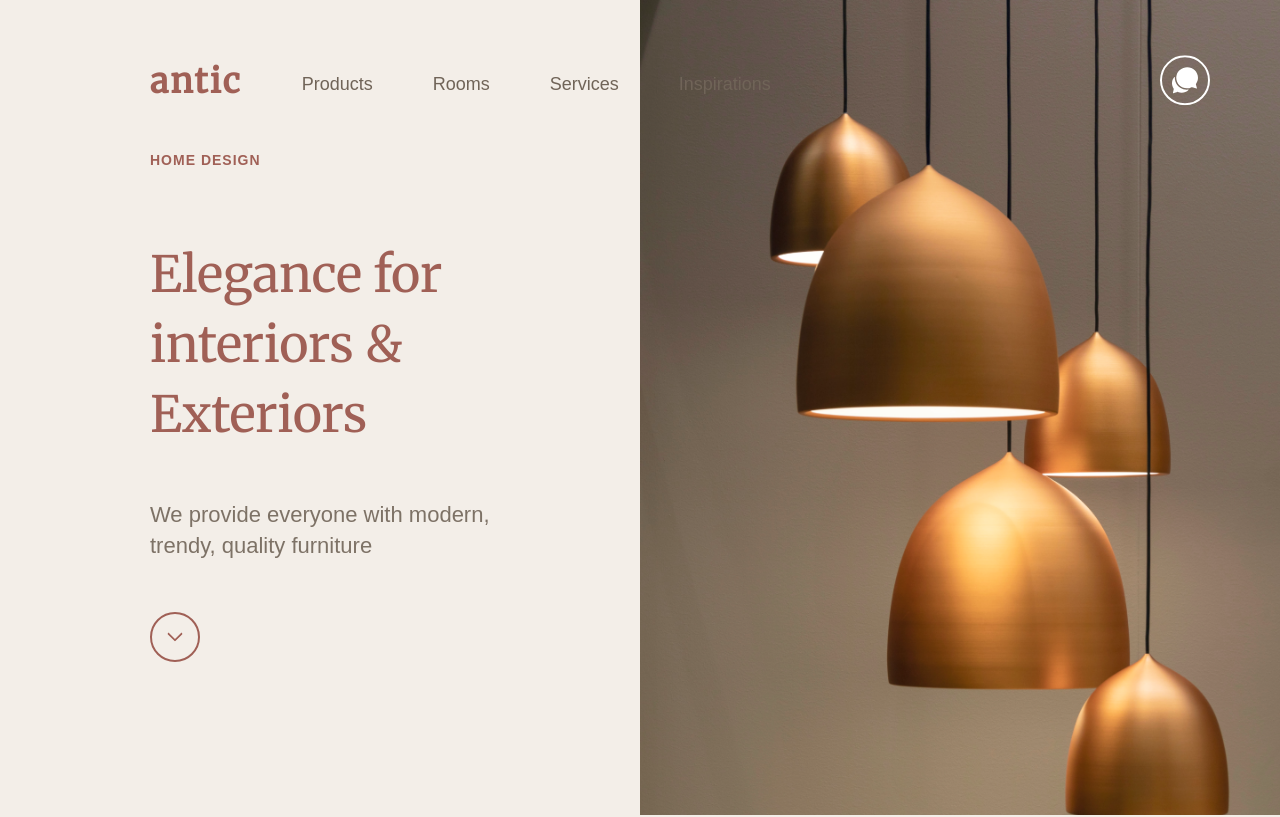
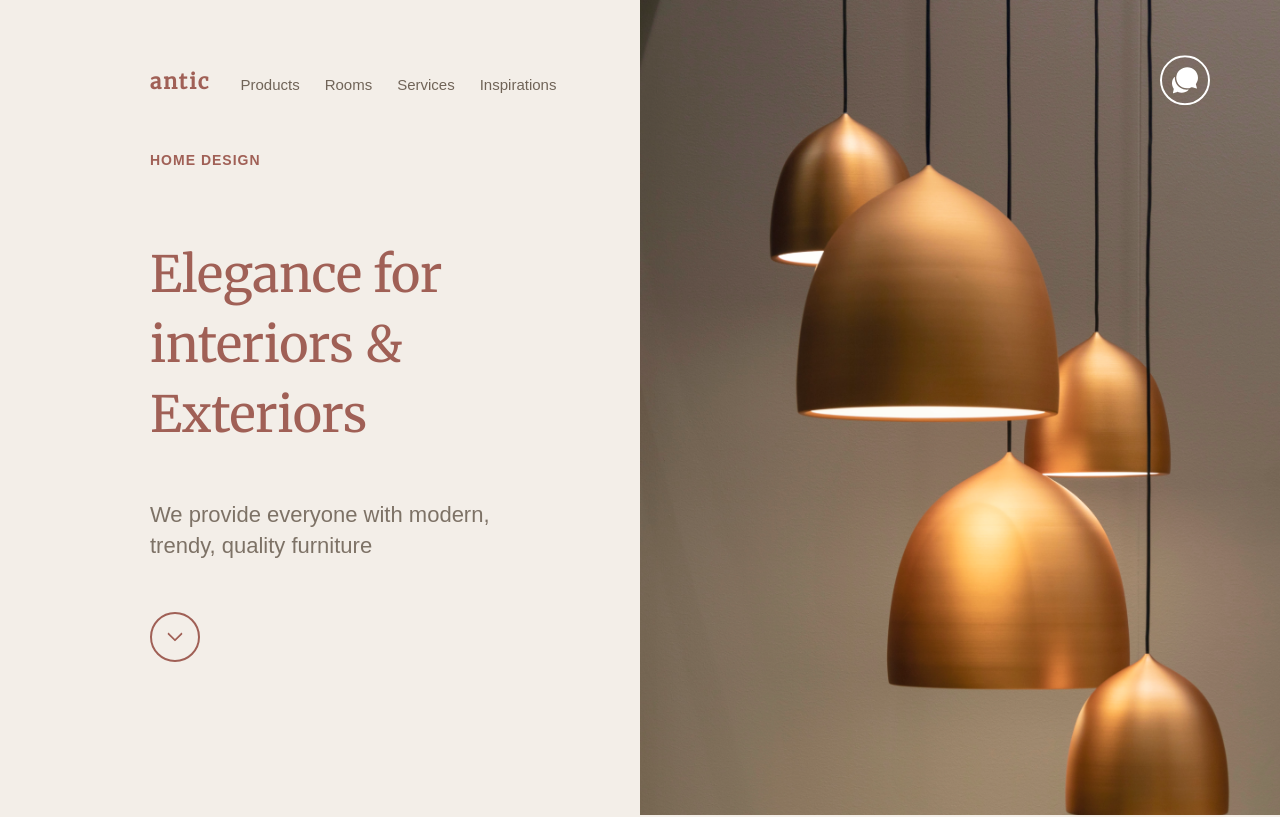
Before and after one commit to SaidGandur01/purplefire-landing-page, a Nuxt app: page / in a window 1280 px wide. Shown: the top 817 px of the page. Built offline with nearby package versions, Linux system fonts and the light colour scheme; a web font is replaced by a local one.

Commit message:
New refactor on comments

```diff
--- a/components/footer.vue
+++ b/components/footer.vue
@@ -106,7 +106,7 @@
       padding-left: 5rem;
       grid-template-columns: repeat(
         auto-fit,
-        minmax(min(100%, 150px), 1fr)
+        minmax(min(100%, 100px), 1fr)
       );
 
       .category {
@@ -253,6 +253,7 @@
 
         img {
           width: 100%;
+          height: 100%;
         }
 
         .desktop-visible {
--- a/components/latestTrends.vue
+++ b/components/latestTrends.vue
@@ -205,6 +205,18 @@
   }
 }
 
+@media (max-width: 1200px) {
+  .latest-trends {
+    &--subscribe {
+      padding-left: 7rem;
+    }
+
+    .inspirations {
+      padding: 2rem 7rem;
+    }
+  }
+}
+
 @media (max-width: 768px) {
   .latest-trends {
     padding: 7rem 0;
--- a/components/navbar.vue
+++ b/components/navbar.vue
@@ -28,16 +28,17 @@
 
   .left-items {
     @include flex-attributes(row, center, flex-start);
-    gap: 6rem;
+    // gap: 3.5rem;
 
     span:first-child {
       @include font-attributes(
-        3.4rem,
+        2.5rem,
         --color-brand-primary-100,
         700,
         2px,
         25px
       );
+      margin-right: 3rem;
       font-family: 'Merriweather', sans-serif;
     }
 
@@ -49,7 +50,7 @@
           0,
           25px
         );
-        margin-top: 0.5rem;
+      margin: 0.5rem 2.5rem 0 0;
       text-transform: capitalize;
     }
   }
@@ -58,6 +59,36 @@
     .image-container {
       .menu-image {
         display: none;
+      }
+    }
+  }
+}
+
+@media (max-width: 1420px) {
+  .navbar {
+    .left-items {
+      span:first-child {
+        font-size: 2.1rem;
+      }
+
+      span:not(:first-child) {
+        font-size: 1.5rem;
+      }
+    }
+  }
+}
+
+@media (max-width: 1200px) {
+  .navbar {
+    padding: 2rem 7rem 2rem 7rem;
+    .left-items {
+      span:first-child {
+        font-size: 2rem;
+      }
+
+      span:not(:first-child) {
+        font-size: 1.2rem;
+        margin: 0.5rem 2rem 0 0;
       }
     }
   }
--- a/components/overview.vue
+++ b/components/overview.vue
@@ -99,6 +99,16 @@
   }
 }
 
+@media (max-width: 1200px) {
+  .main-section {
+    .first-column {
+      &--content {
+        padding: 15rem 7rem;
+      }
+    }
+  }
+}
+
 @media (max-width: 768px) {
   .main-section {
     .first-column {
--- a/components/overviewInformation.vue
+++ b/components/overviewInformation.vue
@@ -123,6 +123,16 @@
   }
 }
 
+@media (max-width: 1200px) {
+  .overview-information {
+    .first-column {
+      &--content {
+        padding-left: 7rem;
+      }
+    }
+  }
+}
+
 @media (max-width: 768px) {
   .overview-information {
     padding: 7rem 4rem;
```
Also changed, not shown: 1 other file (tests, documents, lock files or other folders).
